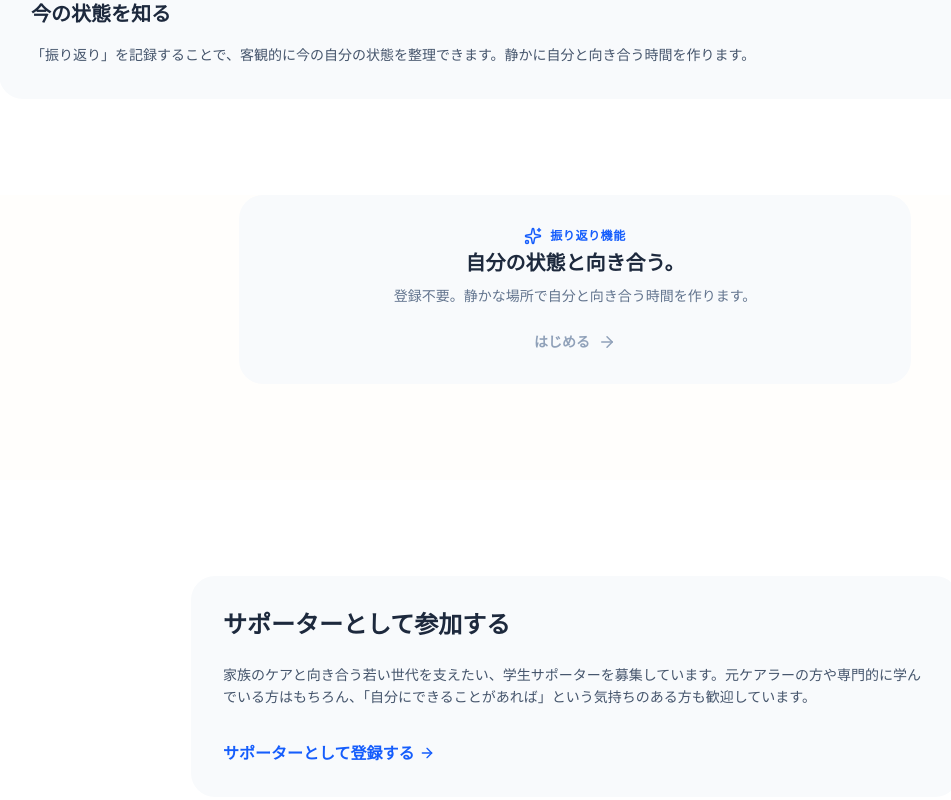
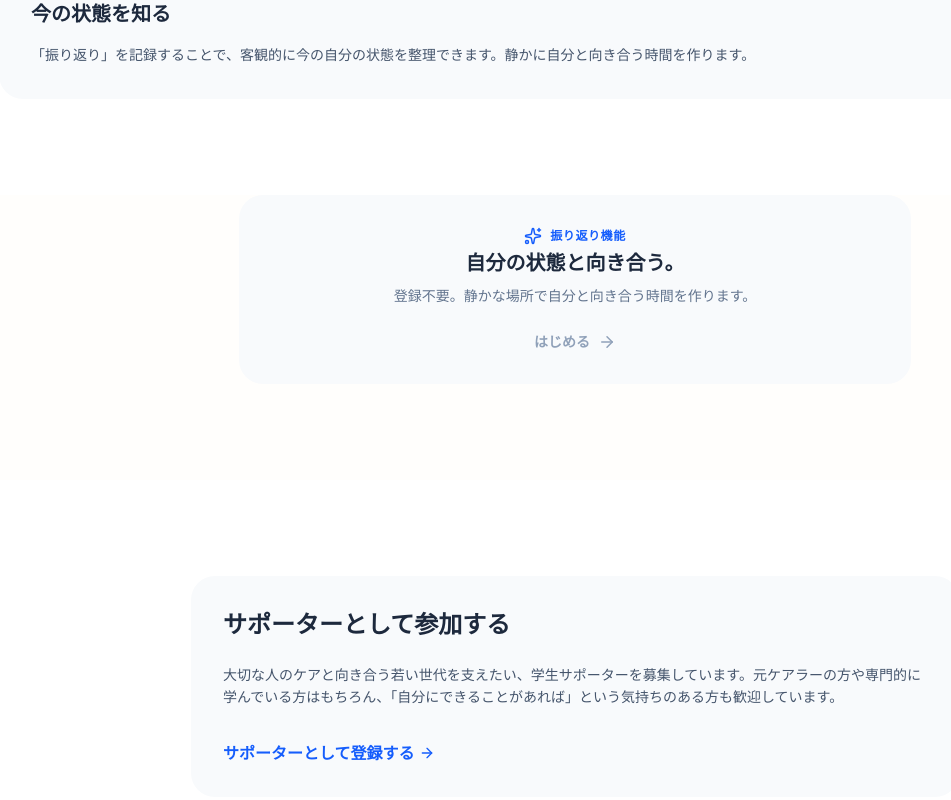
Before and after one commit to ISC-MakeIT/YoungCarerSNS, a Next.js app: page / in a window 1280 px wide. Shown: the part 1338-2138 px from the top of the page, without its empty margins (65-1016 px from the left). Built offline with nearby package versions, Linux system fonts and the light colour scheme.

Commit message:
文章訂正

```diff
--- a/src/app/(public)/page.tsx
+++ b/src/app/(public)/page.tsx
@@ -20,7 +20,7 @@ export default function LandingPage() {
                     </div>
 
                     <h1 className="text-4xl md:text-6xl font-bold text-slate-900 leading-tight tracking-tight">
-                        家族のために頑張る、<br className="md:hidden" />
+                        誰かのために頑張る、<br className="md:hidden" />
                         あなたのための。
                     </h1>
 
@@ -114,7 +114,7 @@ export default function LandingPage() {
                     <div className="bg-slate-50 rounded-3xl p-8 md:p-12 border border-slate-100 space-y-6">
                         <h2 className="text-2xl font-bold text-slate-800">サポーターとして参加する</h2>
                         <p className="text-slate-600 leading-relaxed text-sm">
-                            家族のケアと向き合う若い世代を支えたい、学生サポーターを募集しています。元ケアラーの方や専門的に学んでいる方はもちろん、「自分にできることがあれば」という気持ちのある方も歓迎しています。
+                            大切な人のケアと向き合う若い世代を支えたい、学生サポーターを募集しています。元ケアラーの方や専門的に学んでいる方はもちろん、「自分にできることがあれば」という気持ちのある方も歓迎しています。
                         </p>
                         <div className="pt-2">
                             <Link
--- a/src/features/reflection/components/form.tsx
+++ b/src/features/reflection/components/form.tsx
@@ -207,7 +207,7 @@ export const ReflectionForm = ({ helpTopics = [], userId }: ReflectionFormProps)
     let MarkIcon = Sparkles
     let markText = "✨ きらきらマーク"
     let colorClass = "text-pink-500"
-    let feedback = "あなたは家事やお家のことをお手伝いしている優しい方ですね。自分自身の時間も大切にしてください。"
+    let feedback = "ケアと自分の時間のバランスを保てているようです。今の調子で自分も大切にしていきましょう。"
 
     if (result >= 90) {
       MarkIcon = Moon
@@ -228,7 +228,7 @@ export const ReflectionForm = ({ helpTopics = [], userId }: ReflectionFormProps)
       MarkIcon = Sun
       markText = "☀️ 晴れマーク"
       colorClass = "text-orange-400"
-      feedback = "ケアと自分の時間のバランスを保てているようです。今の調子で自分も大切にしていきましょう。"
+      feedback = "あなたは家事やお家のことをお手伝いしている優しい方ですね。自分自身の時間も大切にしてください。"
     }
 
     return (
```
